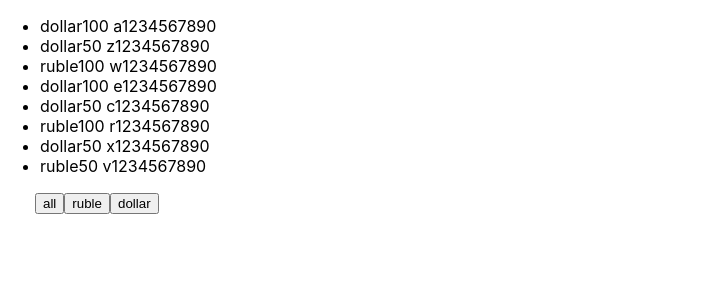
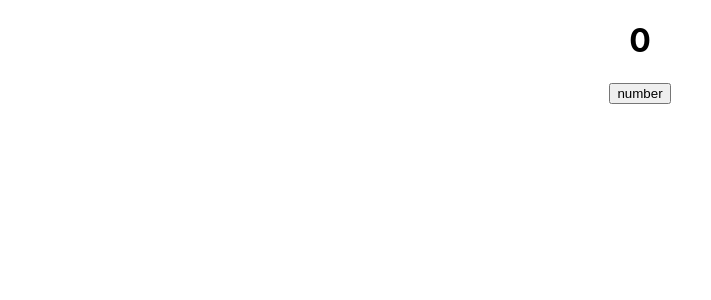
Before and after one commit to Santerakis/1.micro_task, a React (Create React App) app: page / in a window 1280 px wide. Shown: the top 300 px of the page, without its empty margins (0-711 px from the left). Built offline with nearby package versions, Linux system fonts and the light colour scheme.

Commit message:
hook simple work

```diff
--- a/src/App.tsx
+++ b/src/App.tsx
@@ -1,53 +1,23 @@
-import React, {useState} from 'react';
+import React, {MouseEvent, useState} from 'react';
 import './App.css';
+import {Button} from "./Components/Button";
 
 function App() {
-    const [money, setMoney] = useState([
-        {banknote: 'dollar', nominal: 100, number: ' a1234567890'},
-        {banknote: 'dollar', nominal: 50, number: ' z1234567890'},
-        {banknote: 'ruble', nominal: 100, number: ' w1234567890'},
-        {banknote: 'dollar', nominal: 100, number: ' e1234567890'},
-        {banknote: 'dollar', nominal: 50, number: ' c1234567890'},
-        {banknote: 'ruble', nominal: 100, number: ' r1234567890'},
-        {banknote: 'dollar', nominal: 50, number: ' x1234567890'},
-        {banknote: 'ruble', nominal: 50, number: ' v1234567890'},
-    ])
 
-    const[filter, setFilter] = useState('all')
+    // let a = 1
+    let [a, setA] = useState(0)
 
-    let currentMoney = money;
-    if (filter === 'dollar') {
-        currentMoney = money.filter(filteredMoney => filteredMoney.banknote === 'dollar');
-    }
-    if (filter === 'ruble') {
-        currentMoney = money.filter(filteredMoney => filteredMoney.banknote === 'ruble');
+    const onClickHandler = () => {
+        setA(88)
+        console.log(a)
     }
 
-    const onClickFilterHandler = (nameButton: string) => {
-        setFilter(nameButton)
-    }
-
-
     return (
-        <>
-            <ul>
-                {currentMoney.map((objFromMoneyArr, index) => {
-                    return (
-                        <li key={index}>
-                            <span>{objFromMoneyArr.banknote}</span>
-                            <span>{objFromMoneyArr.nominal}</span>
-                            <span>{objFromMoneyArr.number}</span>
-                        </li>
-                    )
-                })}
-            </ul>
-            <div style={{marginLeft: '35px'}}>
-                <button onClick={() => onClickFilterHandler('all')}>all</button>
-                <button onClick={() => onClickFilterHandler('ruble')}>ruble</button>
-                <button onClick={() => onClickFilterHandler('dollar')}>dollar</button>
-            </div>
-        </>
-    );
+        <div className="App">
+            <h1>{a}</h1>
+            <button onClick={onClickHandler}>number</button>
+        </div>
+    )
 }
 
-export default App;
+export default App
```
